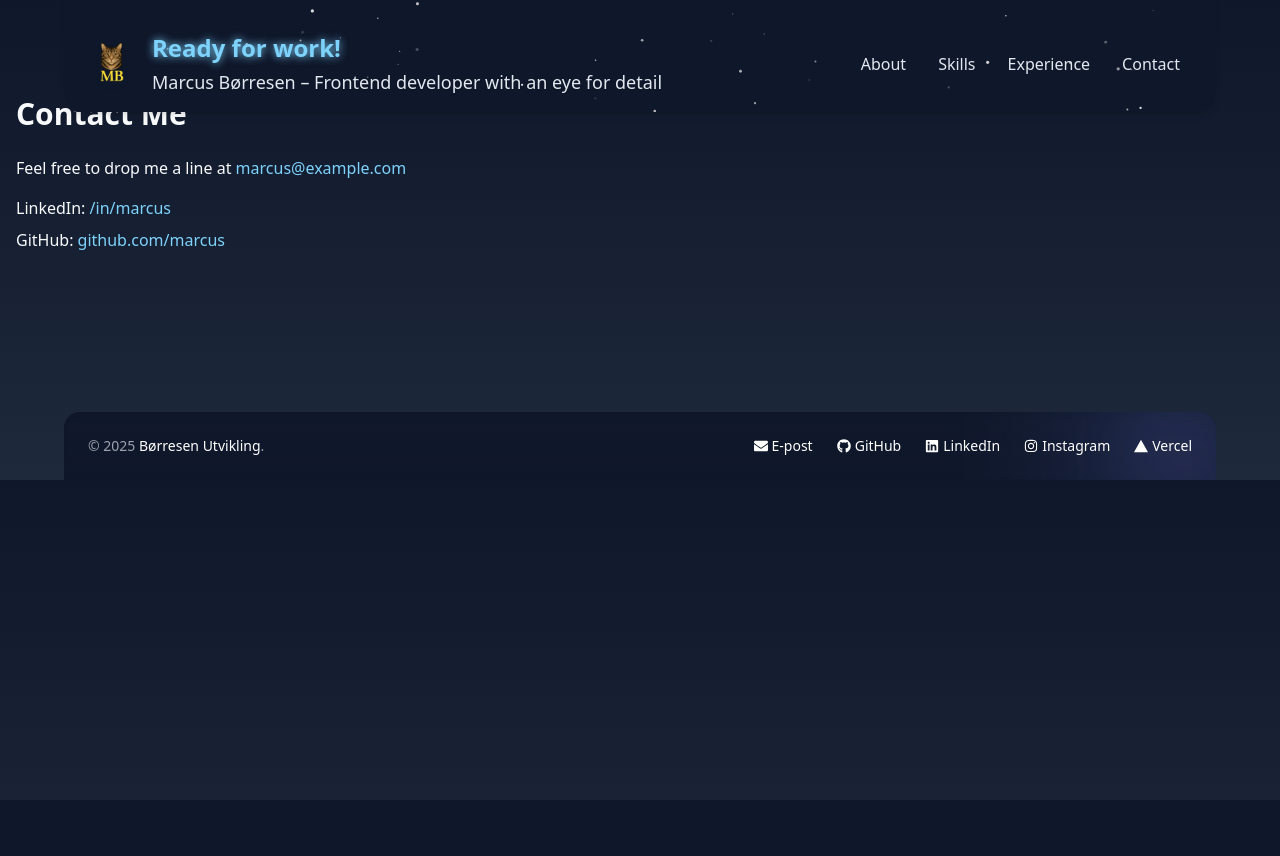
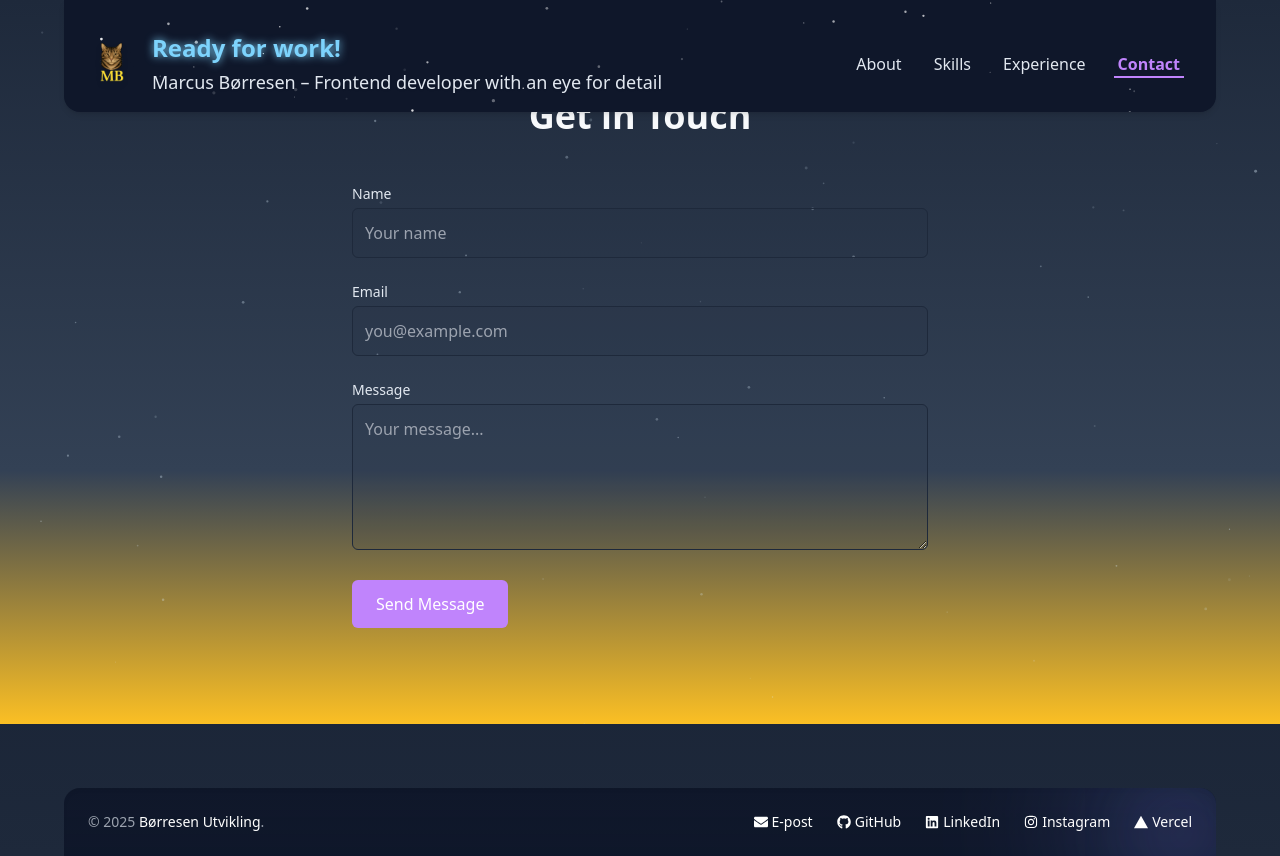
Before and after one commit to Marcus-Kodehode/my-awesome-cv, a Next.js app: page /contact in a window 1280 px wide. Before the commit the page ends 800 px from the top, so only its background shows below. Built offline with nearby package versions, Linux system fonts and the light colour scheme.

Commit message:
nuke target

```diff
--- /dev/null
+++ b/src/app/contact/components/ContactForm.jsx
@@ -0,0 +1,80 @@
+'use client';
+import { useState } from 'react';
+
+export default function ContactForm() {
+  const [result, setResult] = useState(null);
+
+  const handleSubmit = async (e) => {
+    e.preventDefault();
+
+    const form = e.target;
+    const data = {
+      access_key: process.env.NEXT_PUBLIC_WEB3FORM_KEY,
+      name: form.name.value,
+      email: form.email.value,
+      message: form.message.value,
+    };
+
+    const res = await fetch('https://api.web3forms.com/submit', {
+      method: 'POST',
+      headers: { 'Content-Type': 'application/json' },
+      body: JSON.stringify(data),
+    });
+
+    const json = await res.json();
+
+    if (json.success) {
+      setResult('Your message has been sent successfully!');
+      form.reset();
+    } else {
+      setResult('Something went wrong. Please try again.');
+    }
+
+    setTimeout(() => setResult(null), 5000);
+  };
+
+  return (
+    <form onSubmit={handleSubmit} className="max-w-xl mx-auto space-y-6">
+      <div>
+        <label className="block mb-1 text-sm text-secondary">Name</label>
+        <input
+          name="name"
+          type="text"
+          required
+          placeholder="Your name"
+          className="w-full p-3 border rounded-md bg-space-light/10 border-space-light text-star"
+        />
+      </div>
+      <div>
+        <label className="block mb-1 text-sm text-secondary">Email</label>
+        <input
+          name="email"
+          type="email"
+          required
+          placeholder="you@example.com"
+          className="w-full p-3 border rounded-md bg-space-light/10 border-space-light text-star"
+        />
+      </div>
+      <div>
+        <label className="block mb-1 text-sm text-secondary">Message</label>
+        <textarea
+          name="message"
+          rows="5"
+          required
+          placeholder="Your message..."
+          className="w-full p-3 border rounded-md bg-space-light/10 border-space-light text-star"
+        />
+      </div>
+      <button
+        type="submit"
+        className="px-6 py-3 text-white transition rounded-md bg-highlight hover:bg-accent"
+      >
+        Send Message
+      </button>
+
+      {result && (
+        <p className="mt-2 text-sm text-center text-highlight">{result}</p>
+      )}
+    </form>
+  );
+}
--- a/src/app/contact/components/ContactSection.jsx
+++ b/src/app/contact/components/ContactSection.jsx
@@ -1,15 +1,23 @@
-'use client';
+"use client";
+import React from "react";
+import ContactForm from "./ContactForm";
+import ContactStars from "./ContactStars";
 
 export default function ContactSection() {
   return (
-    <section className="container px-4 py-12 mx-auto lg:py-24">
-      <h2 className="mb-6 text-3xl font-bold">Contact Me</h2>
-      {/* Kontaktinformasjon / skjema */}
-      <p className="mb-4">Feel free to drop me a line at <a href="mailto:marcus@example.com" className="text-accent">marcus@example.com</a></p>
-      <ul className="space-y-2">
-        <li>LinkedIn: <a href="#" className="text-accent">/in/marcus</a></li>
-        <li>GitHub: <a href="#" className="text-accent">github.com/marcus</a></li>
-      </ul>
+    <section id="contact" className="relative px-4 py-24">
+      {/* Bakgrunn */}
+      <div className="absolute inset-0 z-0 pointer-events-none">
+        {/* Sømløs stjernehimmel → soloppgang */}
+        <div className="absolute inset-0 bg-gradient-to-b from-[#1E293B] via-[#334155] via-65% to-[#fbbf24]" />
+        <ContactStars />
+      </div>
+
+      {/* Innhold */}
+      <div className="container relative z-10 max-w-3xl mx-auto space-y-12">
+        <h2 className="text-4xl font-bold text-center text-star">Get in Touch</h2>
+        <ContactForm />
+      </div>
     </section>
   );
 }
--- /dev/null
+++ b/src/app/contact/components/ContactStars.jsx
@@ -0,0 +1,56 @@
+"use client";
+import { useCallback } from "react";
+import Particles from "react-tsparticles";
+import { loadFull } from "tsparticles";
+
+export default function ContactStars() {
+  const particlesInit = useCallback(async (engine) => {
+    await loadFull(engine);
+  }, []);
+
+  const particlesOptions = {
+    fullScreen: false,
+    background: { color: { value: "transparent" } },
+    fpsLimit: 60,
+    interactivity: {
+      events: {
+        onHover: { enable: true, mode: "repulse" },
+        resize: true,
+      },
+      modes: {
+        repulse: { distance: 80, duration: 0.3 },
+      },
+    },
+    particles: {
+      number: {
+        value: 70, // færre stjerner
+        density: { enable: true, area: 1000 },
+      },
+      color: { value: "#E0F2FE" }, // blek blåhvit
+      shape: { type: "circle" },
+      opacity: {
+        value: 0.4,
+        random: true,
+      },
+      size: {
+        value: { min: 0.5, max: 1.5 },
+      },
+      move: {
+        enable: true,
+        speed: 0.02,
+        outModes: { default: "out" },
+      },
+    },
+    detectRetina: true,
+  };
+
+  return (
+    <Particles
+      id="contactStars"
+      init={particlesInit}
+      options={particlesOptions}
+      className="absolute inset-0"
+      style={{ width: "100%", height: "100%" }}
+    />
+  );
+}
--- a/src/app/contact/page.jsx
+++ b/src/app/contact/page.jsx
@@ -1,5 +1,4 @@
 'use client';
-
 import ContactSection from './components/ContactSection';
 
 export default function ContactPage() {
--- a/src/app/experience/components/ExperienceSection.jsx
+++ b/src/app/experience/components/ExperienceSection.jsx
@@ -2,28 +2,37 @@
 import React from "react";
 import ExperienceTimeline from "./ExperienceTimeline";
 import ProjectGrid from "./ProjectGrid";
+import ExperienceStars from "./ExperienceStars";
 
 export default function ExperienceSection() {
   return (
     <section
       id="experience"
-      className="container mx-auto px-4 py-20 scroll-mt-[var(--header-height)] bg-about-gradient"
+      className="relative scroll-mt-[var(--header-height)] px-4 py-20"
     >
+      {/* Gradient + stjernehimmel-bakgrunn */}
+      <div className="absolute inset-0 z-0 pointer-events-none">
+        {/* Gradient som blir lysere nedover */}
+        <div className="absolute inset-0 bg-gradient-to-b from-[#334155] via-[#1E293B] to-[#0F172A]" />
+        {/* Partikler over gradienten */}
+        <ExperienceStars />
+      </div>
+
+      {/* Innhold */}
+      <div className="container relative z-10 mx-auto space-y-16">
         <h2 className="mb-12 text-4xl font-bold text-star">Experience & Projects</h2>
 
         <div className="grid grid-cols-1 gap-16 lg:grid-cols-2">
-        {/* VENSTRE: Work History */}
           <div>
             <h3 className="mb-6 text-2xl font-semibold text-star">Work History</h3>
             <ExperienceTimeline />
           </div>
-
-        {/* HØYRE: Selected Projects */}
           <div>
             <h3 className="mb-6 text-2xl font-semibold text-star">Selected Projects</h3>
             <ProjectGrid />
           </div>
         </div>
+      </div>
     </section>
   );
 }
--- /dev/null
+++ b/src/app/experience/components/ExperienceStars.jsx
@@ -0,0 +1,56 @@
+"use client";
+import { useCallback } from "react";
+import Particles from "react-tsparticles";
+import { loadFull } from "tsparticles";
+
+export default function ExperienceStars() {
+  const particlesInit = useCallback(async (engine) => {
+    await loadFull(engine);
+  }, []);
+
+  const particlesOptions = {
+    fullScreen: false,
+    background: { color: { value: "transparent" } },
+    fpsLimit: 60,
+    interactivity: {
+      events: {
+        onHover: { enable: true, mode: "repulse" },
+        resize: true,
+      },
+      modes: {
+        repulse: { distance: 100, duration: 0.4 },
+      },
+    },
+    particles: {
+      number: {
+        value: 110, // Flere for liv
+        density: { enable: true, area: 900 },
+      },
+      color: { value: "#F1F5F9" }, // Mer sølvhvit
+      shape: { type: "circle" },
+      opacity: {
+        value: 0.75,
+        random: true,
+      },
+      size: {
+        value: { min: 0.8, max: 2.5 },
+      },
+      move: {
+        enable: true,
+        speed: 0.045,
+        outModes: { default: "out" },
+      },
+    },
+    detectRetina: true,
+  };
+
+  return (
+    <Particles
+      id="experienceStars"
+      init={particlesInit}
+      options={particlesOptions}
+      className="absolute inset-0"
+      style={{ width: "100%", height: "100%" }}
+    />
+  );
+}
--- a/tailwind.config.js
+++ b/tailwind.config.js
@@ -1,4 +1,4 @@
-// tailwind.config.js
+/** @type {import('tailwindcss').Config} */
 module.exports = {
   content: [
     "./src/app/**/*.{js,jsx,ts,tsx}",
@@ -7,7 +7,6 @@ module.exports = {
   theme: {
     extend: {
       colors: {
-        // core
         space: "#0F172A",
         "space-light": "#1E293B",
         star: "#F8FAFC",
@@ -19,11 +18,16 @@ module.exports = {
         "base-gradient": "linear-gradient(180deg, #0F172A 0%, #1E293B 100%)",
         "star-gradient": "linear-gradient(180deg, #0F172A 0%, #1E293B 100%)",
         "about-gradient": "linear-gradient(180deg, #1E293B 0%, #374151 100%)",
+        // Nå med glidende, lysere toppfarge for sømløs overgang fra skills
+        "experience-gradient": "linear-gradient(180deg, #1E293B 0%, #334155 30%, #475569 100%)",
+        'contact-gradient': 'linear-gradient(180deg, #1E293B 0%, #334155 65%, #fbbf24 100%)',
       },
+
+
       animation: {
         spinSlow: "spin 20s linear infinite",
         spinReverse: "spinReverse 30s linear infinite",
-        marquee: "marquee 20s linear infinite", // ✅ korrekt animasjon for sømløs loop
+        marquee: "marquee 20s linear infinite",
       },
     },
   },
```
Lines whose indentation alone changed are shown as unchanged.
